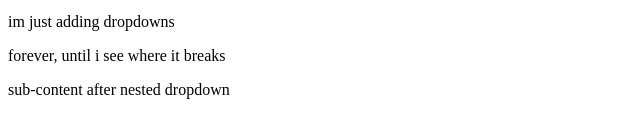
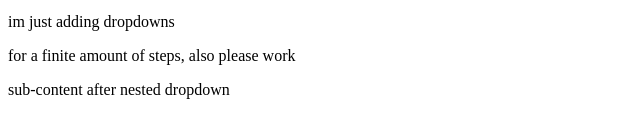
Before and after one commit to DSST-Government-Site/dsst-government-site.github.io, a plain HTML site: page data.html in a window 1280 px wide. Shown: the part 335-468 px from the top of the page, 0-640 px from the left. Drawn offline with Linux system fonts and the light colour scheme.

Commit message:
Update data.html

```diff
--- a/data.html
+++ b/data.html
@@ -16,7 +16,7 @@
 						<p>forever, until i see where it breaks</p>
 						<div id="dropdown">
 							<p>im just adding dropdowns</p>
-							<p>forever, until i see where it breaks</p>
+							<p>for a finite amount of steps, also please work</p>
 						</div>
 					</div>
 				</div>
```
